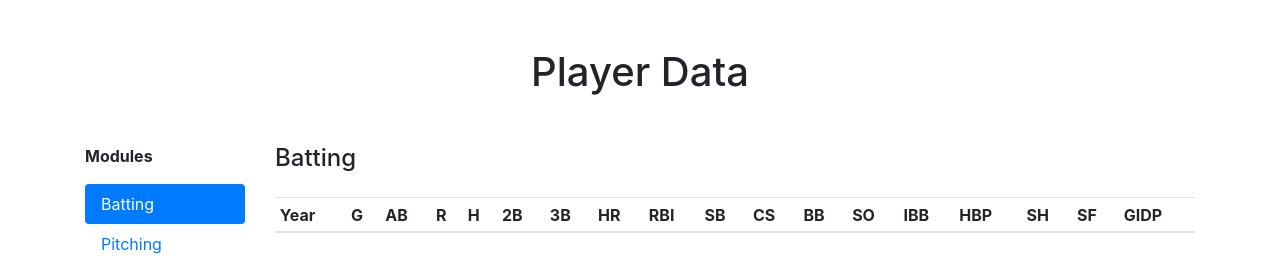
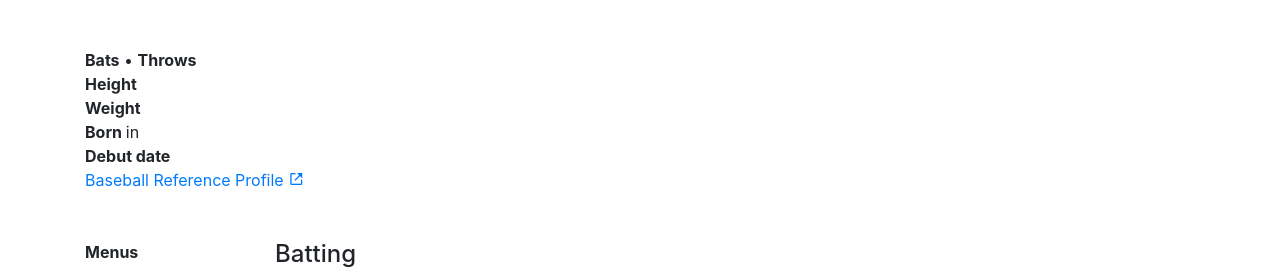
Before and after one commit to rrickgauer/mlb-data, a PHP site: page /player.php in a window 1280 px wide. Shown: the part 56-331 px from the top of the page. Run offline with PHP 8.4, Linux system fonts and the light colour scheme; lists and menus that the app fills with data are empty.

Commit message:
add player bio data

```diff
--- a/src/css/style.css
+++ b/src/css/style.css
@@ -1,4 +1,8 @@
 
 table {
-    white-space: nowrap;
+  white-space: nowrap;
 }
+
+.player-bio-item-label {
+  font-weight: bold;
+}
--- a/src/js/player.js
+++ b/src/js/player.js
@@ -24,6 +24,7 @@
   // getPlayerData(API_APPEARANCES, loadAppearancesTable, 'appearances');
   // getPlayerData(API_SALARIES, loadSalariesTable, 'salaries');
 
+  getPlayerData(API_BIO, loadBioData, 'bio');
 
 });
 
@@ -283,3 +284,59 @@
 
   return html;
 }
+
+function loadBioData(data) {
+  data = data[0];
+
+  let height = inchesToFeet(data.height);
+  let heightDisplay = height.feet + '-' + height.inches;
+  let birthDateDisplay = getDisplayDate(data.birthDate);
+  let debutDateDisplay = getDisplayDate(data.debuteDate);
+  let birthCityState = data.birthCity + ', ' + data.birthState;
+  let nameDisplay = data.nameFirst + ' ' + data.nameLast;
+
+
+  $('.player-bio .player-bio-item-data.name').text(nameDisplay);
+  $('.player-bio .player-bio-item-data.bats').text(data.bats);
+  $('.player-bio .player-bio-item-data.throws').text(data.throws);
+  $('.player-bio .player-bio-item-data.height').text(heightDisplay);
+  $('.player-bio .player-bio-item-data.weight').text(data.weight + 'lb');
+  $('.player-bio .player-bio-item-data.birth-date').text(birthDateDisplay );
+  $('.player-bio .player-bio-item-data.birth-city-state').text(birthCityState);
+  $('.player-bio .player-bio-item-data.debut-date').text(debutDateDisplay);
+  $('.player-bio .player-bio-item-data.bbref-link').attr("href", data.baseballReferenceLink);
+
+}
+
+function inchesToFeet(inches) {
+  let result = {
+    feet: 0,
+    inches: 0,
+  }
+
+
+  if (inches <= 12) {
+    result.inches = inches;
+    return result;
+  }
+
+  let feet = 0;
+  let divisor = inches;
+
+  while (divisor > 12) {
+    feet++;
+    divisor += -12;
+  }
+
+  result.feet = feet;
+  result.inches = divisor;
+
+  return result;
+}
+
+
+function getDisplayDate(date) {
+  dateData = date.split("-");
+  let result = dateData[1] + '/' + dateData[2] + '/' + dateData[0];
+  return result;
+}
--- a/src/player.php
+++ b/src/player.php
@@ -9,13 +9,58 @@
 
   <div class="container">
 
-    <h1 class="mt-5 mb-5 text-center">Player Data</h1>
+    <div class="player-bio mt-5 mb-5">
 
+      <!-- name -->
+      <h2 class="player-bio-item-data name"></h2>
 
-    <div id="player-bio">
+      <!-- bats and throws -->
+      <div class="d-flex">
+        <!-- bats -->
+        <div class="player-bio-item">
+          <span class="player-bio-item-label">Bats</span>
+          <span class="player-bio-item-data bats"></span>
+        </div>
 
+        <span>&nbsp;&bull;&nbsp;</span>
 
+        <!-- throws -->
+        <div class="player-bio-item">
+          <span class="player-bio-item-label">Throws</span>
+          <span class="player-bio-item-data throws"></span>
+        </div>
+      </div>
 
+      <!-- height -->
+      <div class="player-bio-item">
+        <span class="player-bio-item-label">Height</span>
+        <span class="player-bio-item-data height"></span>
+      </div>
+
+      <!-- weight -->
+      <div class="player-bio-item">
+        <span class="player-bio-item-label">Weight</span>
+        <span class="player-bio-item-data weight"></span>
+      </div>
+
+      <!-- birth date -->
+      <div class="player-bio-item">
+        <span class="player-bio-item-label">Born </span>
+        <span class="player-bio-item-data birth-date"></span>
+        <span>in</span>
+        <span class="player-bio-item-data birth-city-state"></span>
+      </div>
+
+      <!-- debut date -->
+      <div class="player-bio-item">
+        <span class="player-bio-item-label">Debut date</span>
+        <span class="player-bio-item-data debut-date"></span>
+      </div>
+
+      <!-- baseball reference -->
+      <div class="player-bio-item">
+        <a href="#" class="player-bio-item-data bbref-link" target="_blank">Baseball Reference Profile <i class='bx bx-link-external'></i></a>
+      </div>
 
     </div>
 
@@ -24,11 +69,8 @@
 
       <!-- sidebar links -->
       <div class="col-sm-2">
-
-        <b>Modules</b>
-
+        <b>Menus</b>
         <ul class="nav nav-pills flex-column mt-3">
-          <!-- <li class="nav-item"><a class="nav-link active" href="#player-bio" data-toggle="tab">Biography</a></li> -->
           <li class="nav-item"><a class="nav-link active" href="#player-batting" data-toggle="tab">Batting</a></li>
           <li class="nav-item"><a class="nav-link" href="#player-pitching" data-toggle="tab">Pitching</a></li>
           <li class="nav-item"><a class="nav-link" href="#player-fielding" data-toggle="tab">Fielding</a></li>
```
